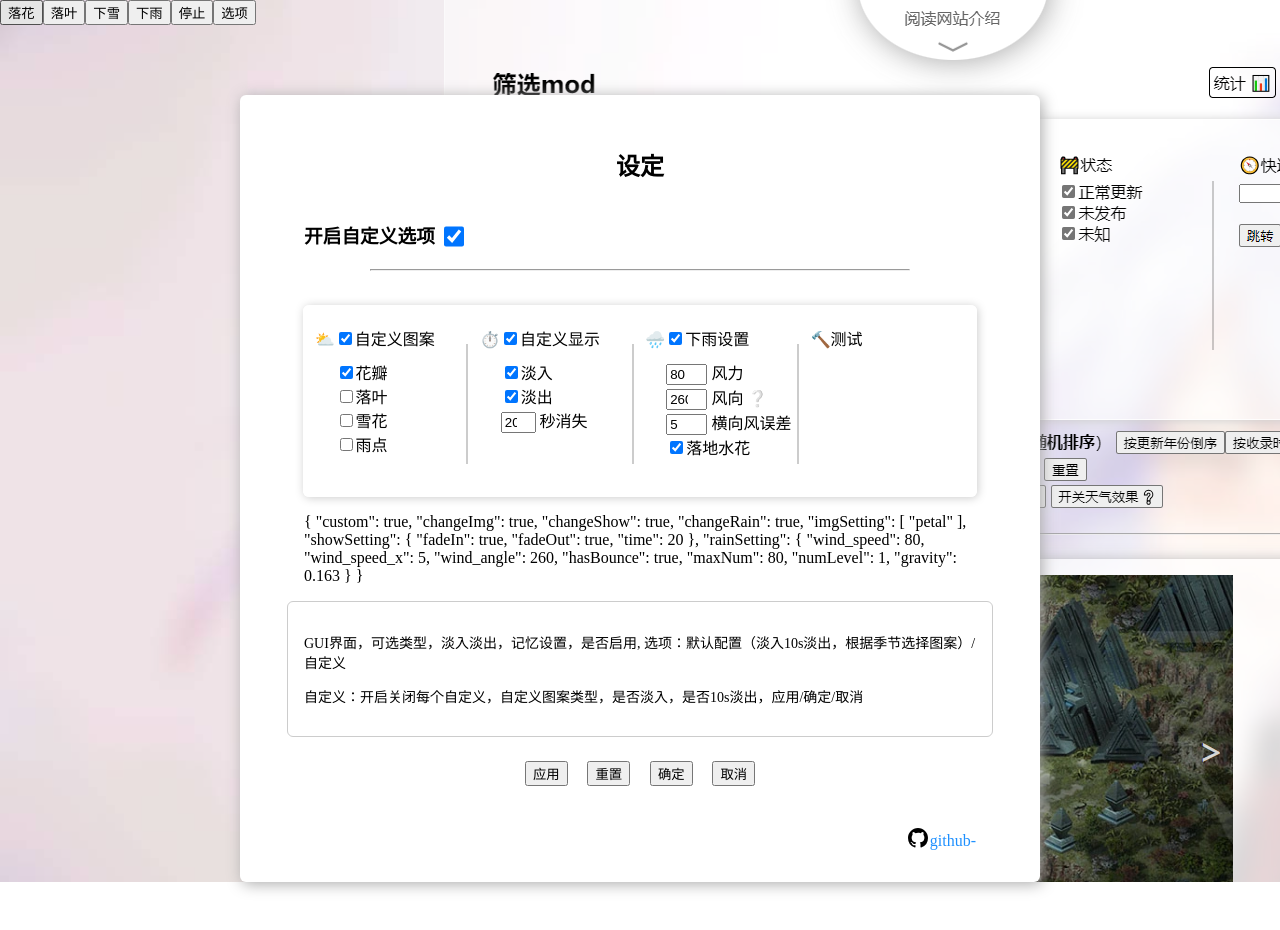
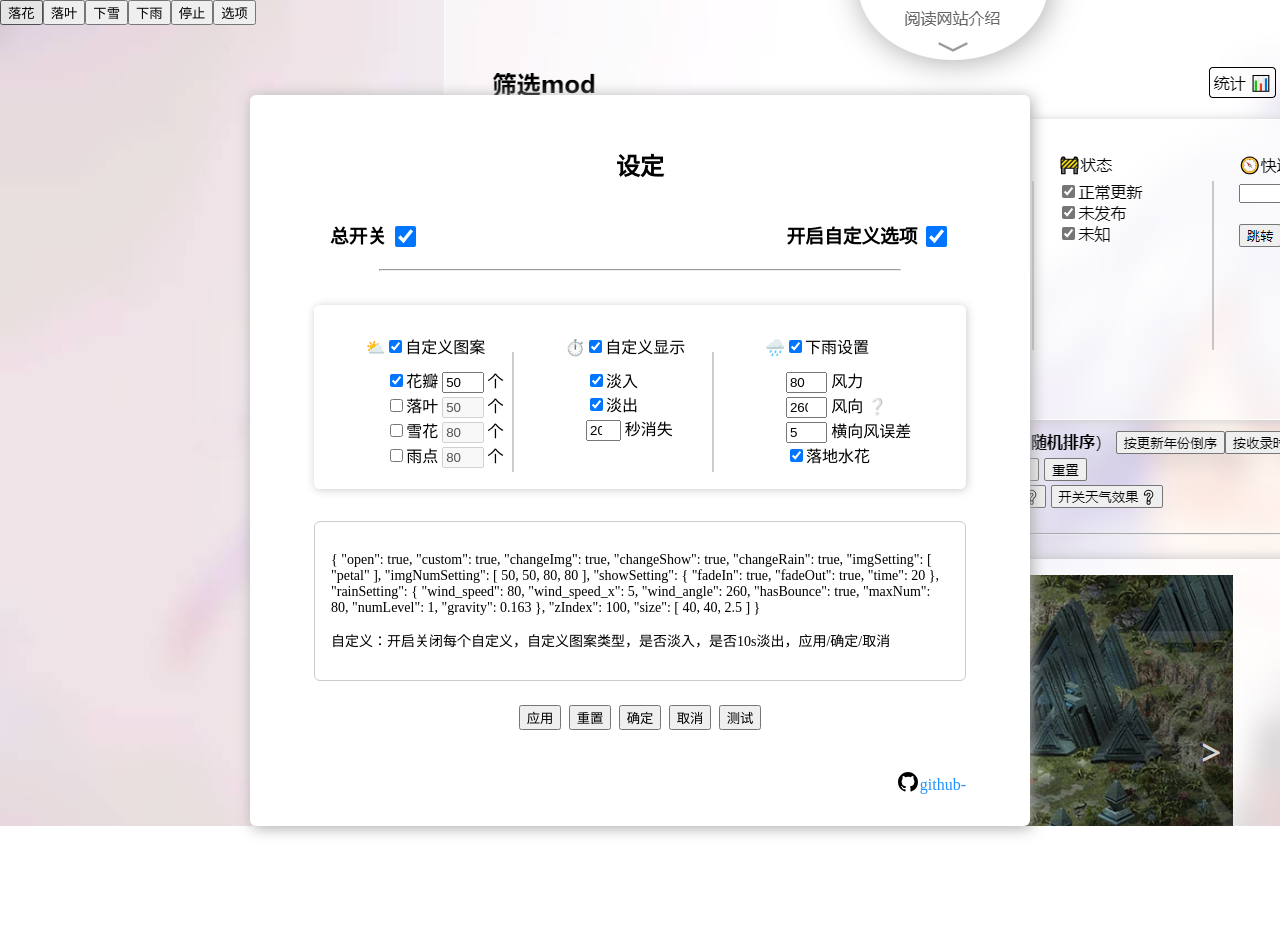
Before and after one commit to qtqz/natural-falling-effect, a Vue app: page / in a window 1280 px wide. Shown: the top 930 px of the page. After the commit the page ends 896 px from the top, so only its background shows below. Built offline with nearby package versions, Linux system fonts and the light colour scheme.

Commit message:
实现界面，配置1,3

```diff
--- a/src/vue-natural-falling/naturalfalling.js
+++ b/src/vue-natural-falling/naturalfalling.js
@@ -1,10 +1,15 @@
 //Natural falling
 /* eslint-disable */
 /**
- * by https://github.com/tangly1024/NotionNext/blob/main/components/Sakura.js
+ * main code by https://github.com/tangly1024/NotionNext/blob/main/components/Sakura.js
  * MIT license
  * and https://www.lifeee.top/posts/64617.html
  * and https://qiu-weidong.github.io/2022/04/30/blog/sakura/
+ *
+ * 使用
+ * import { Sakura, SakuraDestroy } from './sakura.js';
+ * Sakura()//开始
+ * SakuraDestroy()//结束
  *
  * edited by qztx(qtqz) 2023.8.8
  * 改为普通js模块
@@ -13,27 +18,65 @@
  * 可以停止飘落
  * 优化性能
  *
- * TO DO
- * 支持飘落树叶、雪花、--雨滴--
+ * edited by qztx(qtqz) 2023.8.11
+ * 整合落花落叶下雪下雨
  *
- * 使用
- * import { Sakura, SakuraDestroy } from './sakura.js';
- * Sakura()//开始
- * SakuraDestroy()//结束
- *
- *
- * edited by qztx(qtqz) 2023.8.11
- * 整合
- *
- *
- *
+ * globalSetting: {
+        custom: true,
+        changeImg: true,
+        changeShow: true,
+        changeRain: true,
+        imgSetting: ['petal'],
+        imgNumSetting: [50, 50, 80, 80],
+        showSetting: {
+          fadeIn: true,
+          fadeOut: true,
+          time: 20
+        },
+        rainSetting: {
+          wind_speed: 80,//风力
+          wind_speed_x: 5,//横向风力误差
+          wind_angle: 260,//从+x方向逆时针角度，270为垂直向下
+          hasBounce: true,//落地溅水花
+          numLevel: 1,//淡入速度
+          gravity: 0.163//重力
+        },
+        zIndex: 100,
+        size:[40,40,2.5]
+      },
+      globalSettingBackup: {}
+    }
  */
-
 
 /**
  * 创建樱花雨
  * @param config
  */
+//主人表=默认表
+const defaultSetting = {
+    open: true,
+    custom: true,
+    changeImg: true,
+    changeShow: true,
+    changeRain: true,
+    imgSetting: ['petal'],
+    imgNumSetting: [50, 50, 80, 80],
+    showSetting: {
+        fadeIn: true,
+        fadeOut: true,
+        time: 20
+    },
+    rainSetting: {
+        wind_speed: 80,
+        wind_speed_x: 5,
+        wind_angle: 260,
+        hasBounce: true,
+        numLevel: 1,
+        gravity: 0.163
+    },
+    zIndex: 100,
+    size: [40, 40, 2.5]
+}
 const id = 'canvas_natural_falling'
 var stop
 const destroyFalling = () => {
@@ -44,16 +87,47 @@ const destroyFalling = () => {
         createdFalling.parentNode.removeChild(createdFalling)
     }
 }
+
+
+const dealSetting = (t, s, ms) => {
+    //if (!s.open) return不应在这里判断
+    var imgs, imgsNum
+    var date = new Date()
+    var m = date.getMonth() + 1
+    if (m >= 3 && m <= 5) imgs = ['petal']
+    else if (m >= 9 && m <= 11) imgs = ['leaf']
+    else if (m == 12 || m <= 2) imgs = ['snow']
+    else if (m >= 6 && m <= 8) imgs = ['rain']
+    //读主人设置
+    if (defaultSetting.changeImg) imgs = defaultSetting.imgSetting
+    //读访客设置
+    if (s.custom && s.changeImg) imgs = s.imgSetting
+    imgsNum = imgs.length
+
+    console.log(1)
+    for (let i = 0; i < imgsNum; i++) {
+        createFalling(imgs[i], s, ms)
+    }
+}
+
 /**
  * @param {String} t 类型，petal 花瓣，leaf 落叶，snow 雪花
  * 定义基本变量，定义通用列表，分别定义每种类与方法
  * 进入if定义随机函数，定义start函数，调用start函数
  */
-const createFalling = (t, opts) => {
+const createFalling = (t, s, ms) => {
+    //确定图案类型，应该创建一个新函数，先传入它，如果多个图案就重复调用这个函数
+    /*if (t == 'test') {
+        t = opts.imgSetting.includes('rain') ? 'rain' : t
+        t = opts.imgSetting.includes('snow') ? 'snow' : t
+        t = opts.imgSetting.includes('leaf') ? 'leaf' : t
+        t = opts.imgSetting.includes('petal') ? 'petal' : t
+    }*/
     var staticx
     var w = window.innerWidth,
         h = window.innerHeight
     var img = new Image(), img2 = new Image(), img3 = new Image()
+    var getRandom
 
     let FallingList = function () {
         this.list = []
@@ -78,8 +152,6 @@ const createFalling = (t, opts) => {
         return this.list.length
     }
 
-    var getRandom
-
     //petal(sakura)
     function Petal(x, y, s, r, fn) {
         this.x = x
@@ -90,11 +162,9 @@ const createFalling = (t, opts) => {
     }
     Petal.prototype.draw = function (ctx) {
         ctx.save()
-        //var xc = (5 * this.s) / 5
         ctx.translate(this.x, this.y)
         ctx.rotate(this.r)
-        //25,30
-        ctx.drawImage(img, 0, 0, 40 * this.s, 40 * this.s)
+        ctx.drawImage(img, 0, 0, sSize * this.s, sSize * this.s)
         ctx.restore()
     }
     Petal.prototype.update = function () {
@@ -143,15 +213,15 @@ const createFalling = (t, opts) => {
         ctx.save()
         ctx.translate(this.x, this.y)
         ctx.rotate(this.r)
-        if (this.i < 25) ctx.drawImage(img2, 0, 0, 40 * this.s, 40 * this.s)
-        else ctx.drawImage(img3, 0, 0, 40 * this.s, 40 * this.s)
+        if (this.i < halfNum) ctx.drawImage(img2, 0, 0, sSize * this.s, sSize * this.s)
+        else ctx.drawImage(img3, 0, 0, sSize * this.s, sSize * this.s)
         ctx.restore()
     }
     Leaf.prototype.update = function () {
         this.x = this.fn.x(this.x, this.y)
         this.y = this.fn.y(this.y, this.y)
         this.r = this.fn.r(this.r)
-        if (           this.x > w ||
+        if (this.x > w ||
             this.x < 0 ||
             this.y > h ||
             this.y < 0
@@ -248,7 +318,7 @@ const createFalling = (t, opts) => {
         this.x = w * Math.random()
         this.y = 0
         this.s = 10 + wind_speed * Math.random()
-        this.speed_x = this.s * Math.cos(a2) + (Math.random() - 0.5) * 5
+        this.speed_x = this.s * Math.cos(a2) + (Math.random() - 0.5) * wind_speed_x
         this.speed_y = -this.s * Math.sin(a2);
         this.px = this.x
         this.py = this.y
@@ -312,6 +382,7 @@ const createFalling = (t, opts) => {
     }
 
 
+    var sNum, sSize
     //每个特别定义
     if (t == 'petal') {
         {
@@ -354,6 +425,12 @@ const createFalling = (t, opts) => {
             }
             return ret
         }
+        //有关访客设置，如果访客改了，以访客为准，不然依主人配置（默认配置）
+        if (s.changeImg && s.imgNumSetting[0]) sNum = s.imgNumSetting[0]
+        else sNum = defaultSetting.imgNumSetting[0]
+        //无关访客设置
+        sSize = defaultSetting.size[0]
+
     }
     //leaf，银杏树叶和橘黄枫叶
     else if (t == 'leaf') {
@@ -401,6 +478,10 @@ const createFalling = (t, opts) => {
             }
             return ret
         }
+        if (s.changeImg && s.imgNumSetting[1]) sNum = s.imgNumSetting[1]
+        else sNum = defaultSetting.imgNumSetting[1]
+        var halfNum = sNum / 2
+        sSize = defaultSetting.size[1]
     }
     //snow
     else if (t == 'snow') {
@@ -417,7 +498,7 @@ const createFalling = (t, opts) => {
                     ret = Math.random() * 0.75 + 0.25
                     break
                 case 'r':
-                    ret = Math.random() * 2.5 + 2
+                    ret = Math.random() * sSize + 2
                     break
                 case 'fnx':
                     random = -0.5 + Math.random()
@@ -438,20 +519,24 @@ const createFalling = (t, opts) => {
             }
             return ret
         }
+        if (s.changeImg && s.imgNumSetting[2]) sNum = s.imgNumSetting[2]
+        else sNum = defaultSetting.imgNumSetting[2]
+        sSize = defaultSetting.size[2]
     }
     //rain
     else if (t == 'rain') {
         var rain_width = 2//1.5
         var drops = [], bounces = []
         var DPR = window.devicePixelRatio
-        var wind_speed, wind_speed_x, wind_angle, hasBounce, maxNum, numLevel, gravity
-        wind_speed = opts.wind_speed || 80
-        wind_speed_x = opts.wind_speed_x || 5
-        wind_angle = opts.wind_angle || 270
-        hasBounce = opts.hasBounce == undefined ? true : opts.hasBounce
-        maxNum = opts.maxNum || 80
-        numLevel = opts.numLevel || 1
-        gravity = opts.gravity || 0.163
+        var wind_speed, wind_speed_x, wind_angle, hasBounce, numLevel, gravity
+        wind_speed = s.rainSetting.wind_speed || ms.rainSetting.wind_speed
+        wind_speed_x = s.rainSetting.wind_speed_x || ms.rainSetting.wind_speed_x
+        wind_angle = s.rainSetting.wind_angle || ms.rainSetting.wind_angle
+        hasBounce = s.rainSetting.hasBounce == undefined ? ms.rainSetting.hasBounce : s.rainSetting.hasBounce
+        if (s.changeImg && s.imgNumSetting[3]) sNum = s.imgNumSetting[3]
+        else sNum = ms.imgNumSetting[3]
+        numLevel = s.rainSetting.numLevel || ms.rainSetting.numLevel
+        gravity = s.rainSetting.gravity || ms.rainSetting.gravity
         //将角度乘 0.017453293 （2PI/360）可转换为弧度。
         var eachAnger = 0.017453293;
         var a2 = wind_angle * eachAnger
@@ -472,13 +557,14 @@ const createFalling = (t, opts) => {
             window.msRequestAnimationFrame ||
             window.oRequestAnimationFrame
         var canvas = document.createElement('canvas'),
+            zIndex = ms.zIndex,
             ctx
         staticx = true
         canvas.height = window.innerHeight
         canvas.width = window.innerWidth
         canvas.setAttribute(
             'style',
-            'position: fixed;left: 0;top: 0;pointer-events: none;z-index: 100;'
+            'position: fixed;left: 0;top: 0;pointer-events: none;z-index:' + zIndex + ';'
         )
         canvas.setAttribute('id', id)
         document.getElementsByTagName('body')[0].appendChild(canvas)
@@ -486,7 +572,7 @@ const createFalling = (t, opts) => {
         var fallingList = new FallingList()
         //每个的创建步骤
         if (t == 'petal') {
-            for (var i = 0; i < 50; i++) {
+            for (var i = 0; i < sNum; i++) {
                 //创建50个
                 var someFalling,
                     randomX,
@@ -512,7 +598,7 @@ const createFalling = (t, opts) => {
                 fallingList.push(someFalling)
             }
         } else if (t == 'leaf') {
-            for (var i = 0; i < 50; i++) {
+            for (var i = 0; i < sNum; i++) {
                 //创建50个
                 var someFalling,
                     randomX,
@@ -538,7 +624,7 @@ const createFalling = (t, opts) => {
                 fallingList.push(someFalling)
             }
         } else if (t == 'snow') {
-            for (var i = 0; i < 60; i++) {
+            for (var i = 0; i < sNum; i++) {
                 //创建50个
                 var someFalling,
                     randomX,
@@ -569,7 +655,7 @@ const createFalling = (t, opts) => {
         }
 
         function updateRain() {
-            if (drops.length < maxNum) {
+            if (drops.length < sNum) {
                 var i = 0, len = numLevel;
                 for (; i < len; i++) {
                     drops.push(new Drop());
@@ -622,5 +708,6 @@ const createFalling = (t, opts) => {
     startFall(t)
 }
 //
+export const Falling2 = dealSetting
 export const Falling = createFalling
 export const FallingDestroy = destroyFalling
--- a/src/vue-natural-falling/vue-natural-falling.vue
+++ b/src/vue-natural-falling/vue-natural-falling.vue
@@ -9,29 +9,40 @@
     <button @click="setting2()">选项</button>
     <div class="cotainer" v-show="openSetting">
       <h2>设定</h2>
-      <h3 style="align-self: flex-start;"><label for="oc">开启自定义选项 </label><input
-          style="width: 1.3rem;height: 1.3rem;vertical-align: sub;" type="checkbox" id="oc"
-          v-model="globalSetting.custom"></h3>
+      <h3 style="width: 100%;padding: 0 1rem;">
+        <div style="float: left;"><label for="ts">总开关 </label><input
+            style="width: 1.3rem;height: 1.3rem;vertical-align: sub;" type="checkbox" id="ts"
+            v-model="globalSetting.open"></div>
+        <div style="float: right;"><label for="oc">开启自定义选项 </label><input
+            style="width: 1.3rem;height: 1.3rem;vertical-align: sub;" type="checkbox" id="oc"
+            v-model="globalSetting.custom"></div>
+      </h3>
       <hr style="width: 80%;margin: 0 auto;">
       <br>
-      <div class="option-list">
-      </div>
       <div class="option-row">
-        <div class="option-mask" v-show="!globalSetting.custom"></div>
+        <div class="option-mask" v-show="!globalSetting.custom || !globalSetting.open"></div>
         <div class="option-col">
           <div class="f-type"><input type="checkbox" id="ci" v-model="globalSetting.changeImg"><label
               for="ci">自定义图案</label></div>
           <div><input type="checkbox" id="petal" value="petal" v-model="globalSetting.imgSetting" checked
-              :disabled="!globalSetting.changeImg"><label for="petal">花瓣</label>
+              :disabled="!globalSetting.changeImg"><label for="petal">花瓣</label> <input style="width: 2.5em;"
+              type="number" v-model="globalSetting.imgNumSetting[0]"
+              :disabled="!globalSetting.imgSetting.includes('petal') || !globalSetting.changeImg"> 个
           </div>
           <div><input type="checkbox" id="leaf" value="leaf" v-model="globalSetting.imgSetting"
-              :disabled="!globalSetting.changeImg"><label for="leaf">落叶</label>
+              :disabled="!globalSetting.changeImg"><label for="leaf">落叶</label> <input style="width: 2.5em;" type="number"
+              v-model="globalSetting.imgNumSetting[1]"
+              :disabled="!globalSetting.imgSetting.includes('leaf') || !globalSetting.changeImg"> 个
           </div>
           <div><input type="checkbox" id="snow" value="snow" v-model="globalSetting.imgSetting"
-              :disabled="!globalSetting.changeImg"><label for="snow">雪花</label>
+              :disabled="!globalSetting.changeImg"><label for="snow">雪花</label> <input style="width: 2.5em;" type="number"
+              v-model="globalSetting.imgNumSetting[2]"
+              :disabled="!globalSetting.imgSetting.includes('snow') || !globalSetting.changeImg"> 个
           </div>
           <div><input type="checkbox" id="rain" value="rain" v-model="globalSetting.imgSetting"
-              :disabled="!globalSetting.changeImg"><label for="rain">雨点</label>
+              :disabled="!globalSetting.changeImg"><label for="rain">雨点</label> <input style="width: 2.5em;" type="number"
+              v-model="globalSetting.imgNumSetting[3]"
+              :disabled="!globalSetting.imgSetting.includes('rain') || !globalSetting.changeImg"> 个
           </div>
         </div>
         <div class="option-col">
@@ -58,14 +69,13 @@
           <div><input type="checkbox" id="bo" v-model="globalSetting.rainSetting.hasBounce"
               :disabled="!globalSetting.changeRain"><label for="bo">落地水花</label>
           </div>
-        </div>
+        </div><!--
         <div class="option-col">
           <div class="f-test">测试</div>
-        </div>
+        </div>-->
       </div>
-      <div>{{ globalSetting }}</div>
       <div class="text_area">
-        <p>GUI界面，可选类型，淡入淡出，记忆设置，是否启用, 选项：默认配置（淡入10s淡出，根据季节选择图案）/自定义</p>
+        <p>{{ globalSetting }}</p>
         <p>自定义：开启关闭每个自定义，自定义图案类型，是否淡入，是否10s淡出，应用/确定/取消</p>
       </div>
       <div class="btn-list">
@@ -73,6 +83,7 @@
         <button @click="reset()">重置</button>
         <button @click="confirm()">确定</button>
         <button @click="cancel()">取消</button>
+        <button @click="start('test', globalSetting, masterSetting)">测试</button>
       </div>
       <div class="link-list">
         <div></div>
@@ -90,20 +101,24 @@
 
 <script>
 // eslint-disable-next-line no-unused-vars
-import { Falling, FallingDestroy } from './naturalfalling.js';
+import { Falling2, Falling, FallingDestroy } from './naturalfalling.js';
 
 export default {
   name: 'vue-natural-falling',
-  props:['openSetting'],
-  emits:['setting'],
+  props: ['openSetting'],
+  emits: ['setting'],
   data() {
     return {
-      globalSetting: {
+      globalSetting: {},
+      globalSettingBackup: {},
+      masterSetting: {
+        open: true,
         custom: true,
         changeImg: true,
         changeShow: true,
         changeRain: true,
         imgSetting: ['petal'],
+        imgNumSetting: [50, 50, 80, 80],
         showSetting: {
           fadeIn: true,
           fadeOut: true,
@@ -117,9 +132,10 @@ export default {
           maxNum: 80,//雨滴数量
           numLevel: 1,//淡入速度
           gravity: 0.163//重力
-        }
+        },
+        zIndex: 100,
+        size: [40, 40, 2.5]
       },
-      globalSettingBackup: {}
     }
   },
   methods: {
@@ -127,7 +143,7 @@ export default {
 
     },
     reset() {
-
+      this.globalSetting = JSON.parse(JSON.stringify(this.globalSettingBackup))
     },
     confirm() {
       this.setting2()
@@ -138,20 +154,30 @@ export default {
     setting2() {
       this.$emit('setting')
     },
-    start(t, o) {
-      Falling(t, o)
+    start(t, s, ms) {
+      Falling2(t, s, ms)
     },
     stop() {
       FallingDestroy()
     },
   },
   created() {
+    this.globalSetting = JSON.parse(JSON.stringify(this.masterSetting))
+    this.globalSettingBackup = JSON.parse(JSON.stringify(this.globalSetting))
   },
   mounted() {
     console.log(`The initial.`)
     /**
      *
-     *
+     * TO DO
+     * GUI界面
+     * GUI逻辑
+     * js整合配置
+     * 控制z-index
+     * GUI可用
+     * 容错
+     * 自动跟季节选择
+     * 记忆到本地
      *
      * TO DO
      * 淡入淡出
@@ -231,6 +257,7 @@ a {
   /*position: absolute;*/
   box-sizing: border-box;
   width: 800px;
+  width: 780px;
   min-height: 600px;
   margin: 70px auto;
   padding: 2em 4em;
@@ -243,6 +270,10 @@ a {
   flex-direction: column;
   align-items: center;
   /*justify-content: center;*/
+}
+
+.cotainer>* {
+  box-sizing: border-box;
 }
 
 .btn-list {
@@ -271,7 +302,7 @@ a {
   position: relative;
   min-height: 150px;
   width: 100%;
-  padding: 1em 0;
+  padding-top: 1.5em;
   margin: 1em 0;
   display: flex;
   flex-wrap: wrap;
@@ -304,4 +335,5 @@ a {
 
 .option-col:last-child:after {
   content: unset;
-}</style>
+}
+</style>
```
Also changed, not shown: 2 other files (tests, documents, lock files or other folders).
